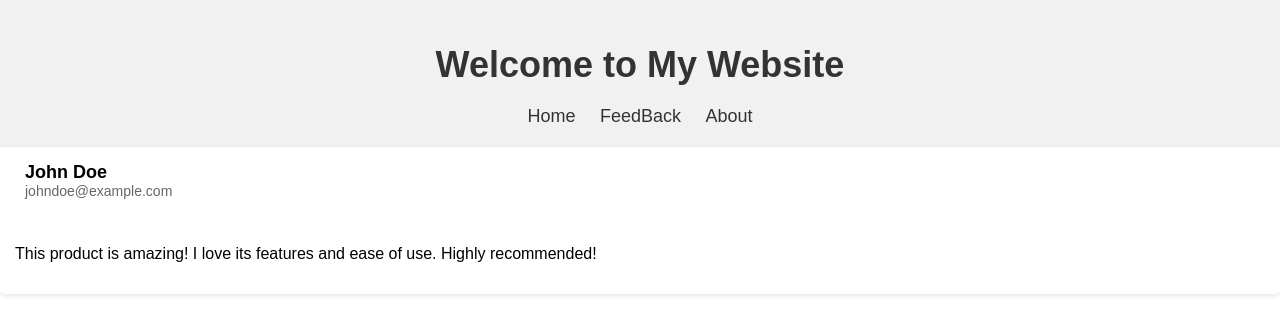
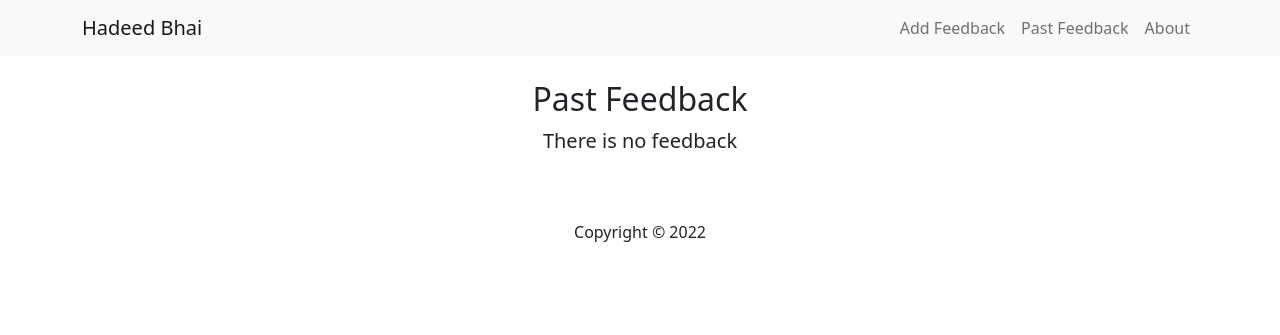
Before and after one commit to HadeedTariq/php-work, a PHP site: page /feedback.php in a window 1280 px wide. Shown: the top 335 px of the page. Run offline with PHP 8.4, Linux system fonts and the light colour scheme; data that the repository does not hold is empty.

Commit message:
created a feedback app

```diff
--- a/feedback-app/config/database.php
+++ b/feedback-app/config/database.php
@@ -1,5 +1,4 @@
 <?php
-
 define('DB_HOST', 'localhost');
 define('DB_USER', 'Hadeed');
 define('DB_PASS', 'hadeed123');
--- a/feedback-app/feedback.php
+++ b/feedback-app/feedback.php
@@ -1,35 +1,24 @@
-<?php include 'inc/header.php' ?>
+<?php include 'inc/header.php'; ?>
+
 <?php
-$feedbacks = array(
-    array(
-        "id" => 1,
-        "name" => "John Doe",
-        "email" => "johndoe@example.com",
-        "body" => "This product is amazing! I love its features and ease of use.",
-    ),
-    array(
-        "id" => 2,
-        "name" => "Jane Smith",
-        "email" => "janesmith@example.com",
-        "body" => "The product is good, but it could be improved with a few additional features.",
-    ),
-    array(
-        "id" => 3,
-        "name" => "Mike Jones",
-        "email" => "mikejones@example.com",
-        "body" => "I'm not satisfied with the product. It's not user-friendly and has several bugs.",
-    ),
-);
+$sql = 'SELECT * FROM feedback';
+$result = mysqli_query($conn, $sql);
+$feedbacks = mysqli_fetch_all($result, MYSQLI_ASSOC);
 ?>
 
-<div class="feedback-card">
-    <div class="header">
-        <div class="user-info">
-            <h3>John Doe</h3>
-            <p>johndoe@example.com</p>
+<h2>Past Feedback</h2>
+<?php if (empty($feedbacks)) : ?>
+    <p class="lead mt3">There is no feedback</p>
+<?php endif; ?>
+
+<?php foreach ($feedbacks as $feedback) : ?>
+    <div class="card my-3 w-75">
+        <div class="card-body text-center">
+            <div class="text-secondary mt-2">
+                <?php echo $feedback['body'] . "<br>" . "By" . '<h4>' . $feedback['name'] . '</h4>' . '<strong>' . "On " . date('d-m-Y', strtotime($feedback['date'])) . '</strong>'; ?>
+            </div>
         </div>
     </div>
-    <div class="content">
-        <p>This product is amazing! I love its features and ease of use. Highly recommended!</p>
-    </div>
-</div>
+<?php endforeach; ?>
+
+<?php include 'inc/footer.php'; ?>
--- /dev/null
+++ b/feedback-app/inc/footer.php
@@ -0,0 +1,12 @@
+</div>
+</main>
+
+<footer class="text-center mt-5">
+    Copyright &copy; 2022
+</footer>
+
+<script src="https://cdn.jsdelivr.net/npm/bootstrap@5.0.2/dist/js/bootstrap.bundle.min.js" integrity="sha384-MrcW6ZMFYlzcLA8Nl+NtUVF0sA7MsXsP1UyJoMp4YLEuNSfAP+JcXn/tWtIaxVXM" crossorigin="anonymous"></script>
+
+</body>
+
+</html>
--- a/feedback-app/inc/header.php
+++ b/feedback-app/inc/header.php
@@ -1,174 +1,37 @@
-<?php include 'config/database.php' ?>
-
+<?php include './config/database.php'; ?>
 <!DOCTYPE html>
 <html lang="en">
 
 <head>
     <meta charset="UTF-8">
+    <meta http-equiv="X-UA-Compatible" content="IE=edge">
     <meta name="viewport" content="width=device-width, initial-scale=1.0">
-    <title>Beautiful Header</title>
-
+    <link href="https://cdn.jsdelivr.net/npm/bootstrap@5.0.2/dist/css/bootstrap.min.css" rel="stylesheet" integrity="sha384-EVSTQN3/azprG1Anm3QDgpJLIm9Nao0Yz1ztcQTwFspd3yD65VohhpuuCOmLASjC" crossorigin="anonymous">
+    <title>Leave Feedback</title>
 </head>
-<style>
-    body {
-        margin: 0;
-        font-family: Arial, sans-serif;
-    }
-
-    .beautiful-header {
-        background-color: #f1f1f1;
-        padding: 20px 0;
-        text-align: center;
-    }
-
-    .beautiful-header h1 {
-        color: #333;
-        font-size: 36px;
-        margin-bottom: 20px;
-    }
-
-    .beautiful-header nav ul {
-        list-style-type: none;
-        margin: 0;
-        padding: 0;
-    }
-
-    .beautiful-header nav ul li {
-        display: inline-block;
-        margin-right: 20px;
-    }
-
-    .beautiful-header nav ul li:last-child {
-        margin-right: 0;
-    }
-
-    .beautiful-header nav ul li a {
-        color: #333;
-        text-decoration: none;
-        font-size: 18px;
-    }
-
-    .beautiful-header nav ul li a:hover {
-        color: #555;
-    }
-
-    .container {
-        max-width: 600px;
-        margin: 50px auto;
-        padding: 20px;
-        background-color: #fff;
-        border-radius: 10px;
-        box-shadow: 0 0 10px rgba(0, 0, 0, 0.1);
-    }
-
-    .beautiful-form h2 {
-        text-align: center;
-        margin-bottom: 20px;
-    }
-
-    .form-group {
-        margin-bottom: 20px;
-    }
-
-    .form-group label {
-        display: block;
-        margin-bottom: 5px;
-    }
-
-    .form-group input[type="text"],
-    .form-group input[type="email"],
-    .form-group textarea {
-        width: 100%;
-        padding: 10px;
-        border: 1px solid #ccc;
-        border-radius: 5px;
-    }
-
-    .form-group textarea {
-        height: 100px;
-    }
-
-    button[type="submit"] {
-        display: block;
-        width: 100%;
-        padding: 10px;
-        background-color: #007bff;
-        color: #fff;
-        border: none;
-        border-radius: 5px;
-        cursor: pointer;
-    }
-
-    button[type="submit"]:hover {
-        background-color: #0056b3;
-    }
-
-    .feedback-card {
-        background-color: #fff;
-        border-radius: 5px;
-        box-shadow: 0 2px 5px rgba(0, 0, 0, 0.1);
-        display: flex;
-        flex-direction: column;
-        margin-bottom: 20px;
-    }
-
-    .header {
-        display: flex;
-        align-items: center;
-        padding: 15px;
-    }
-
-    .avatar img {
-        width: 50px;
-        height: 50px;
-        border-radius: 50%;
-    }
-
-    .user-info {
-        margin-left: 10px;
-    }
-
-    .user-info h3 {
-        margin: 0;
-        font-size: 18px;
-    }
-
-    .user-info p {
-        margin: 0;
-        font-size: 14px;
-        color: #666;
-    }
-
-    .content {
-        padding: 15px;
-    }
-
-    .footer {
-        display: flex;
-        justify-content: space-between;
-        align-items: center;
-        padding: 10px;
-        border-top: 1px solid #ddd;
-    }
-
-    .rating {
-        color: #f90;
-    }
-
-    .footer a {
-        text-decoration: none;
-        color: #007bff;
-    }
-</style>
 
 <body>
-    <header class="beautiful-header">
-        <h1>Welcome to My Website</h1>
-        <nav>
-            <ul>
-                <li><a href="/index.php">Home</a></li>
-                <li><a href="/feedback.php">FeedBack</a></li>
-                <li><a href="/about.php">About</a></li>
-            </ul>
-        </nav>
-    </header>
+    <nav class="navbar navbar-expand-sm navbar-light bg-light mb-4">
+        <div class="container">
+            <a class="navbar-brand" href="#">Hadeed Bhai</a>
+            <button class="navbar-toggler" type="button" data-bs-toggle="collapse" data-bs-target="#navbarNav" aria-controls="navbarNav" aria-expanded="false" aria-label="Toggle navigation">
+                <span class="navbar-toggler-icon"></span>
+            </button>
+            <div class="collapse navbar-collapse" id="navbarNav">
+                <ul class="navbar-nav ms-auto">
+                    <li class="nav-item">
+                        <a class="nav-link" href="/index.php">Add Feedback</a>
+                    </li>
+                    <li class="nav-item">
+                        <a class="nav-link" href="/feedback.php">Past Feedback</a>
+                    </li>
+                    <li class="nav-item">
+                        <a class="nav-link" href="/about.php">About</a>
+                    </li>
+                </ul>
+            </div>
+        </div>
+    </nav>
+
+    <main>
+        <div class="container d-flex flex-column align-items-center">
```
Also changed, not shown: feedback-app/about.php (+6 -2 lines), feedback-app/inc/index.css (deleted, +0 -41 lines), feedback-app/index.php (+59 -17 lines).
